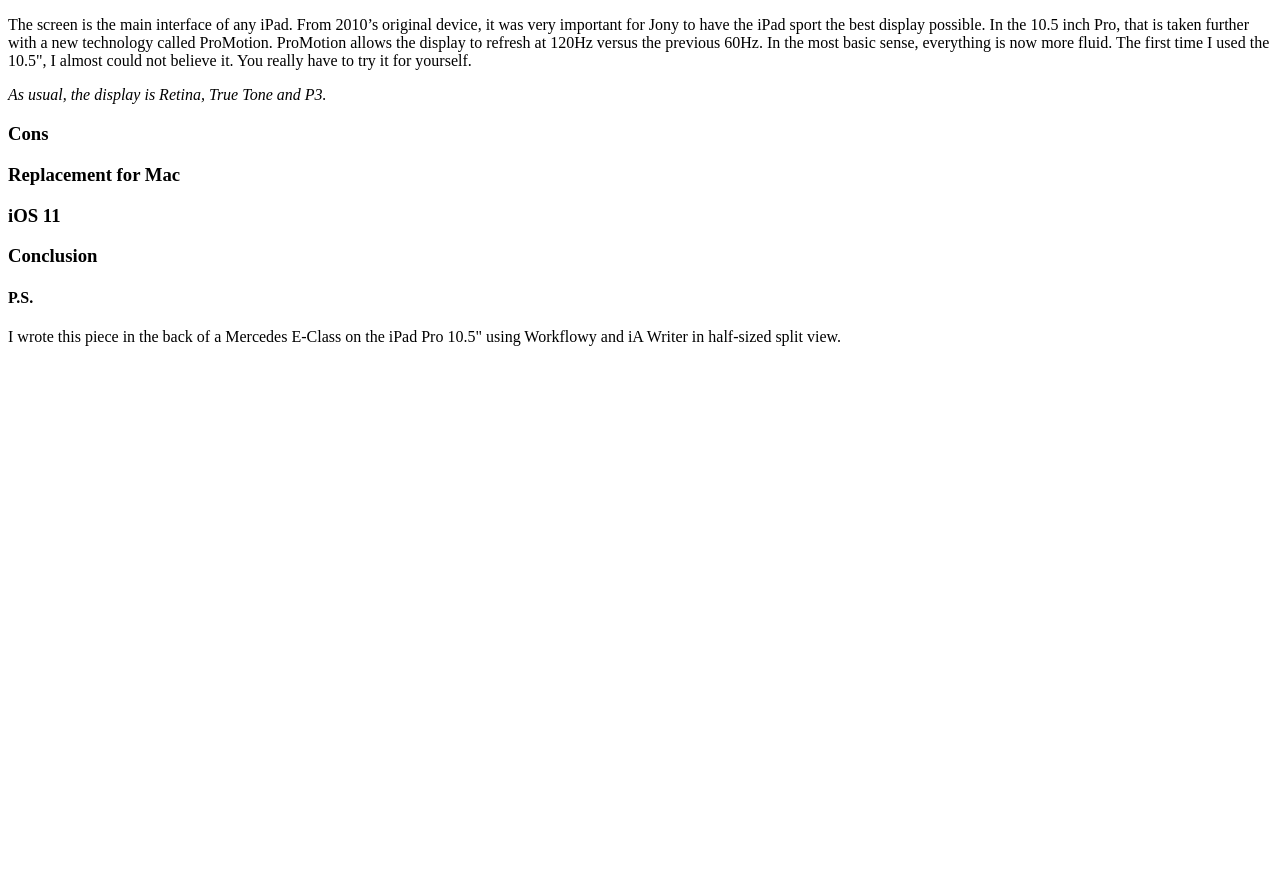
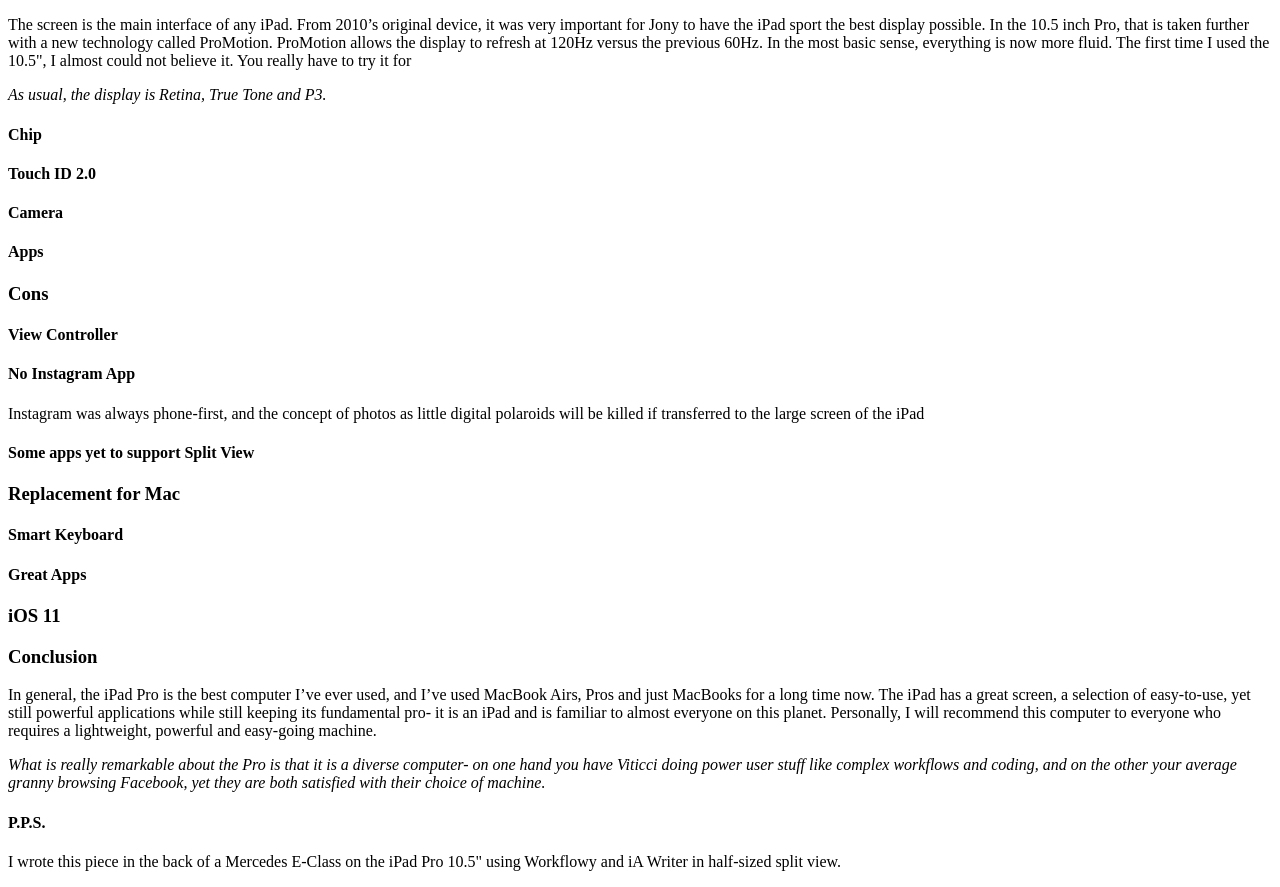
Before and after one commit to egor6417/test-test, a plain HTML site: page iPP-review.html in a window 1280 px wide. Shown: the part 320-1207 px from the top of the page. Before the commit the page ends 800 px from the top, so only its background shows below. Drawn offline with Linux system fonts and the light colour scheme.

Commit message:
wrote a little more

```diff
--- a/iPP-review.html
+++ b/iPP-review.html
@@ -19,19 +19,43 @@
 
 <h4>Screen</h4>
 
-<p>The screen is the main interface of any iPad. From 2010&#8217;s original device, it was very important for Jony to have the iPad sport the best display possible. In the 10.5 inch Pro, that is taken further with a new technology called ProMotion. ProMotion allows the display to refresh at 120Hz versus the previous 60Hz. In the most basic sense, everything is now more fluid. The first time I used the 10.5&quot;, I almost could not believe it. You really have to try it for yourself.</p>
+<p>The screen is the main interface of any iPad. From 2010&#8217;s original device, it was very important for Jony to have the iPad sport the best display possible. In the 10.5 inch Pro, that is taken further with a new technology called ProMotion. ProMotion allows the display to refresh at 120Hz versus the previous 60Hz. In the most basic sense, everything is now more fluid. The first time I used the 10.5&quot;, I almost could not believe it. You really have to try it for </p>
 
 <p><em>As usual, the display is Retina, True Tone and P3.</em></p>
 
+<h4>Chip</h4>
+
+<h4>Touch ID 2.0</h4>
+
+<h4>Camera</h4>
+
+<h4>Apps</h4>
+
 <h3>Cons</h3>
 
+<h4>View Controller</h4>
+
+<h4>No Instagram App</h4>
+
+<p>Instagram was always phone-first, and the concept of photos as little digital polaroids will be killed if transferred to the large screen of the iPad</p>
+
+<h4>Some apps yet to support Split View</h4>
+
 <h3>Replacement for Mac</h3>
+
+<h4>Smart Keyboard</h4>
+
+<h4>Great Apps</h4>
 
 <h3>iOS 11</h3>
 
 <h3>Conclusion</h3>
 
-<h4>P.S.</h4>
+<p>In general, the iPad Pro is the best computer I&#8217;ve ever used, and I&#8217;ve used MacBook Airs, Pros and just MacBooks for a long time now. The iPad has a great screen, a selection of easy-to-use, yet still powerful applications while still keeping its fundamental pro- it is an iPad and is familiar to almost everyone on this planet. Personally, I will recommend this computer to everyone who requires a lightweight, powerful and easy-going machine.</p>
+
+<p><em>What is really remarkable about the Pro is that it is a diverse computer- on one hand you have Viticci doing power user stuff like complex workflows and coding, and on the other your average granny browsing Facebook, yet they are both satisfied with their choice of machine.</em></p>
+
+<h4>P.P.S.</h4>
 
 <p>I wrote this piece in the back of a Mercedes E-Class on the iPad Pro 10.5&quot; using Workflowy and iA Writer in half-sized split view.</p>
 </body>
```
